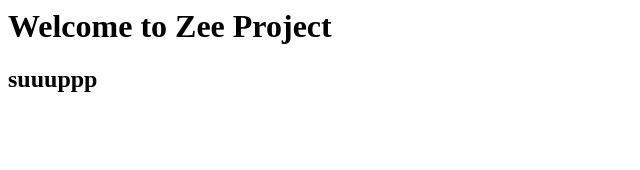
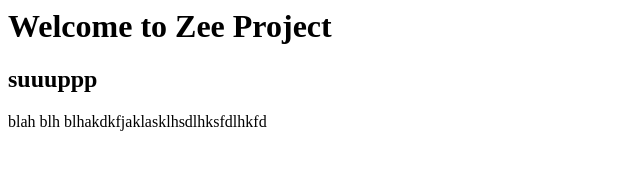
Before and after one commit to laurabartha/newthang, a plain HTML site: page index.html in a window 1280 px wide. Shown: the whole page, without its empty margins (0-640 px from the left). Drawn offline with Linux system fonts and the light colour scheme.

Commit message:
paragraphhssss

```diff
--- a/index.html
+++ b/index.html
@@ -1,2 +1,3 @@
 <h1> Welcome to Zee Project </h1>
 <h2> suuuppp </h2>
+<p> blah blh blhakdkfjaklasklhsdlhksfdlhkfd</p>
```
